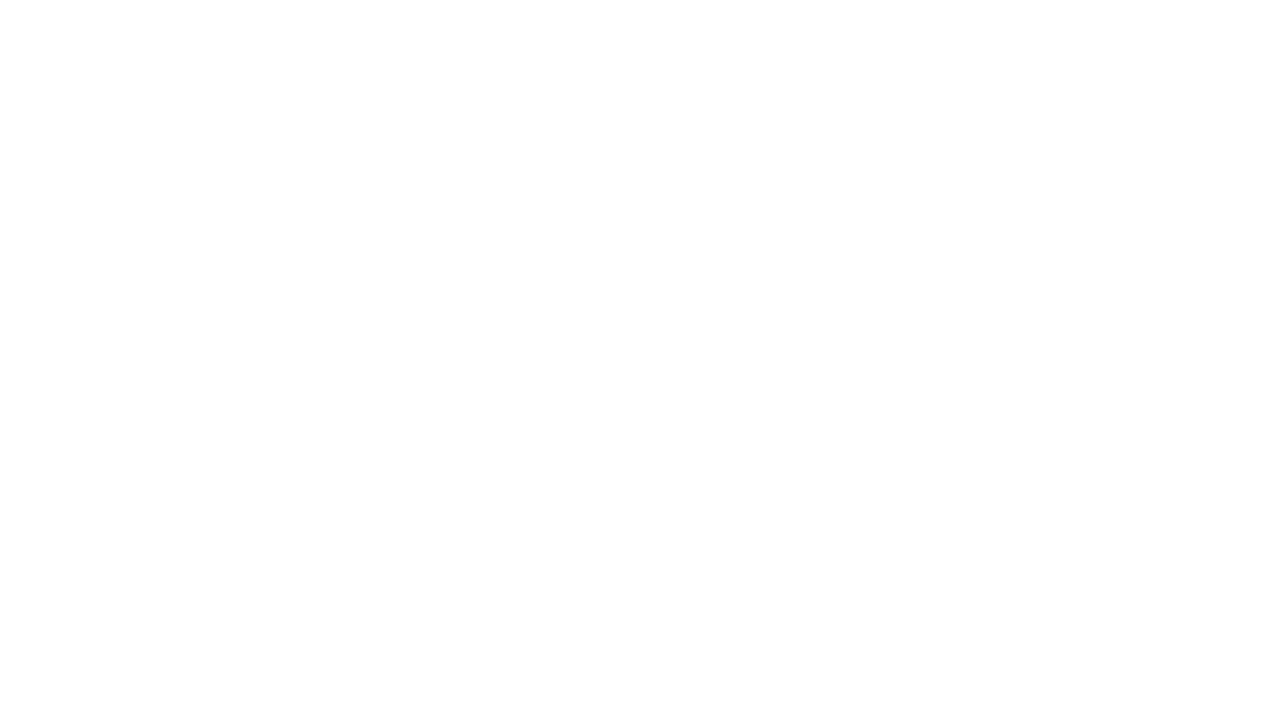
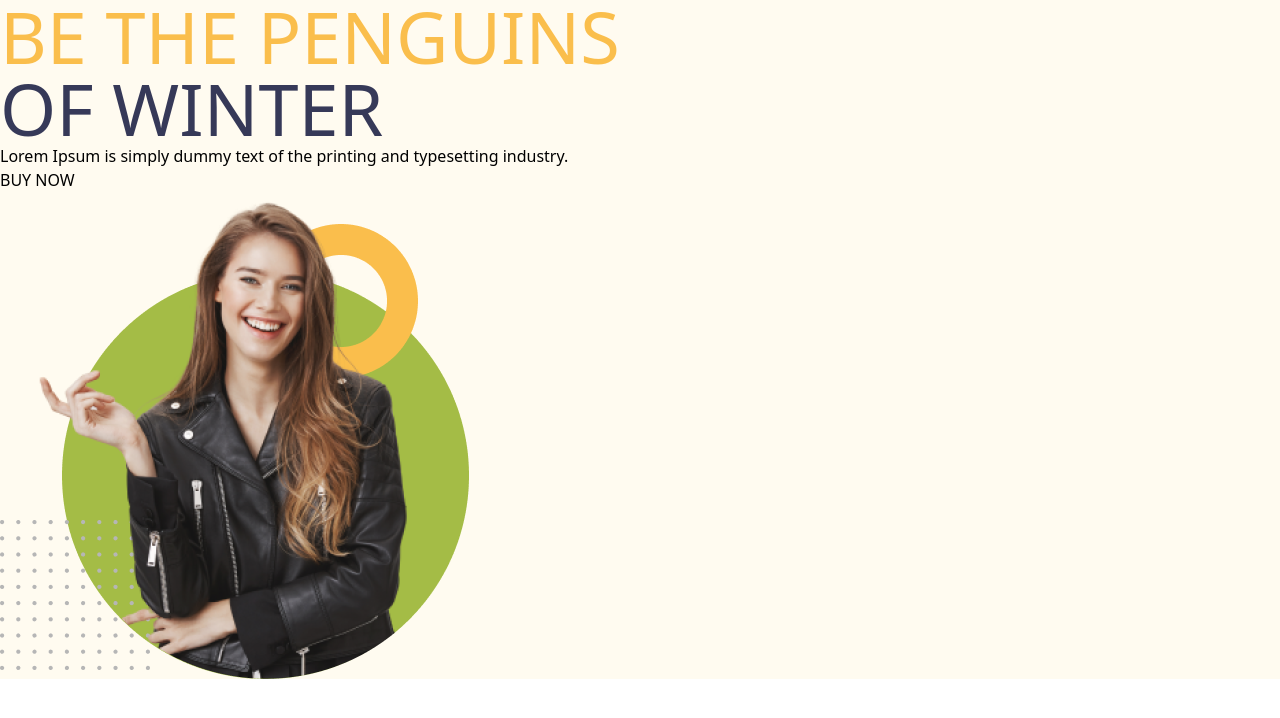
Before and after one commit to KhaledAzizZaki/penguin-fashion-website, a plain HTML site: page index.html in a window 1280 px wide. Drawn offline with nearby package versions, Linux system fonts and the light colour scheme.

Commit message:
today last

```diff
--- a/index.html
+++ b/index.html
@@ -4,9 +4,29 @@
     <meta charset="UTF-8" />
     <meta name="viewport" content="width=device-width, initial-scale=1.0" />
     <title>Penguin Fashion</title>
+    <script src="https://unpkg.com/@tailwindcss/browser@4"></script>
   </head>
   <body>
-    <header></header>
+    <header class="bg-[#FFFBF0]">
+      <nav></nav>
+      <div>
+        <div>
+          <h1 class="text-7xl uppercase">
+            <span class="text-[#FABE4C]">Be the Penguins</span>
+            <br />
+            <span class="text-[#363958]">of Winter</span>
+          </h1>
+          <p>
+            Lorem Ipsum is simply dummy text of the printing and typesetting
+            industry.
+          </p>
+          <button>BUY NOW</button>
+        </div>
+        <div>
+          <img src="images/model.png" alt="" />
+        </div>
+      </div>
+    </header>
 
     <main></main>
 
--- /dev/null
+++ b/tailwind.config.js
@@ -0,0 +1,8 @@
+/** @type {import('tailwindcss').Config} */
+module.exports = {
+  content: ["./src/**/*.{html,js}"],
+  theme: {
+    extend: {},
+  },
+  plugins: [],
+};
```
